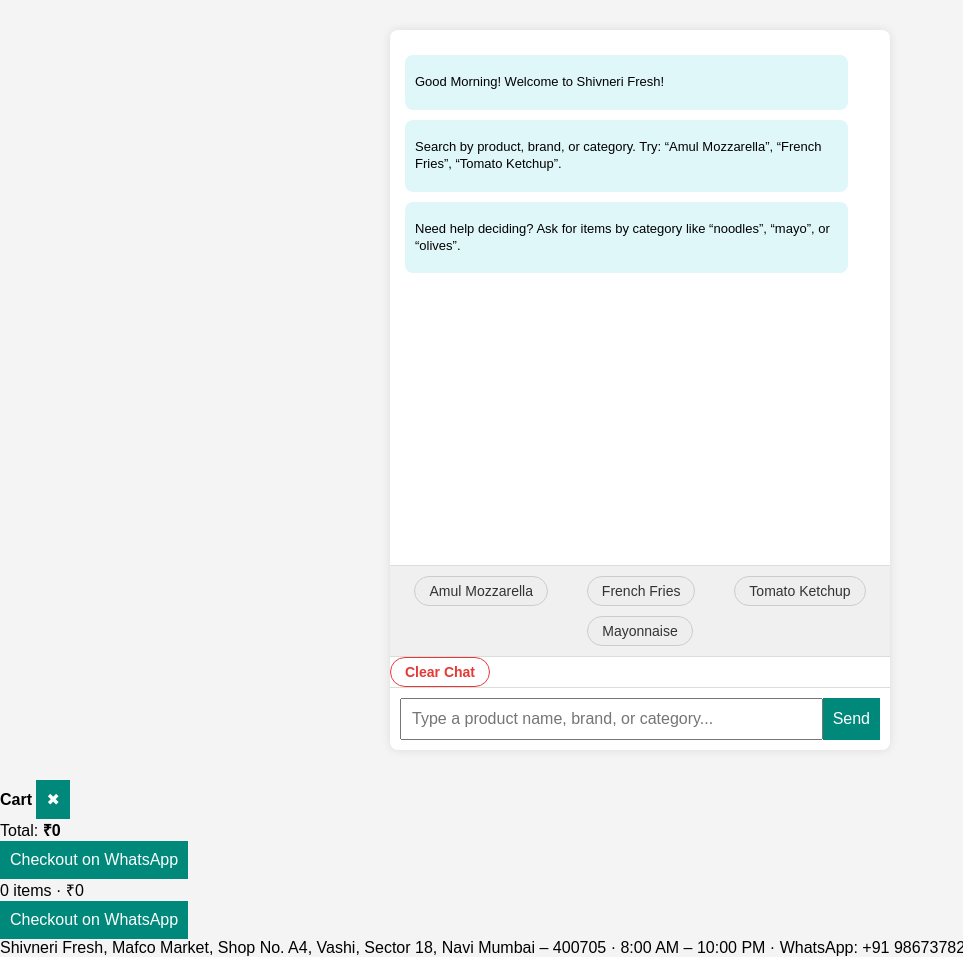
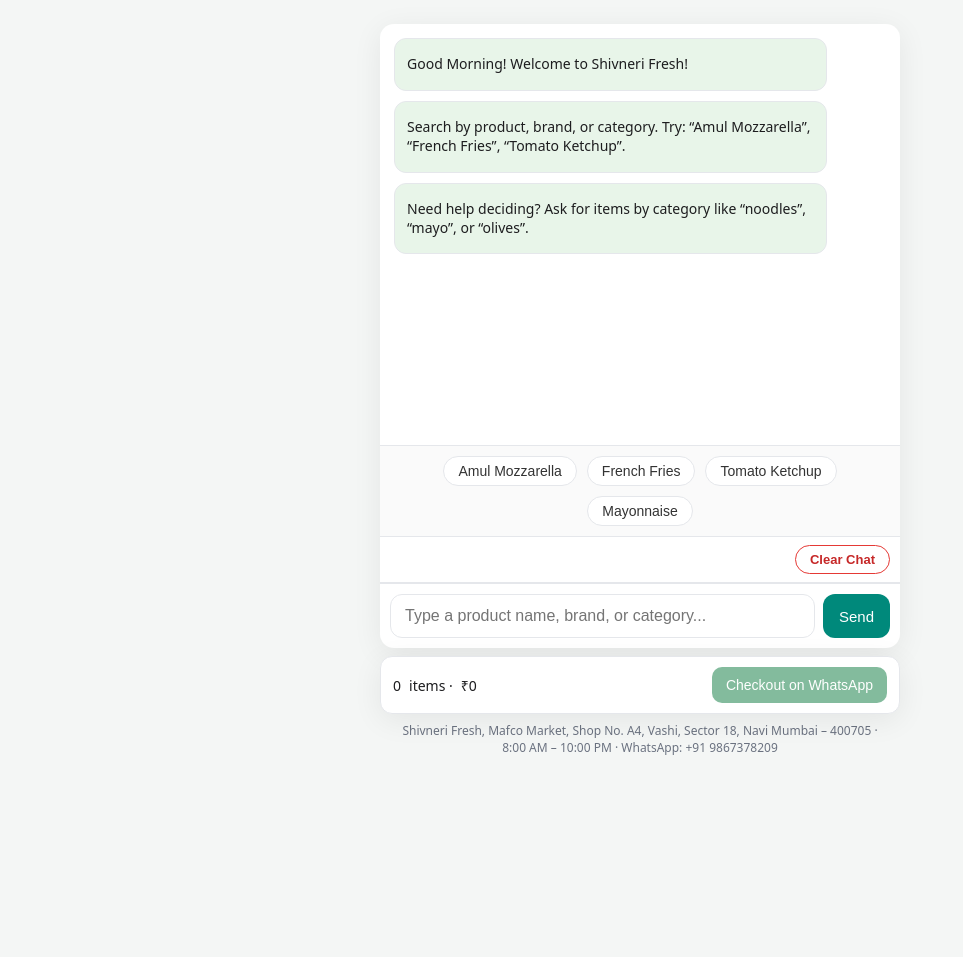
Before and after one commit to ashokaci216/chatbotshivnerifresh, a plain HTML site: page index.html in a window 1280 px wide. Shown: the whole page, without its empty margins (0-963 px from the left). After the commit the page ends 824 px from the top, so only its background shows below. Drawn offline with nearby package versions, Linux system fonts and the light colour scheme.

Commit message:
Update style.css

```diff
--- a/style.css
+++ b/style.css
@@ -1,117 +1,288 @@
+/* ===== Base ===== */
+* { box-sizing: border-box; }
+:root {
+  --brand: #0a7a3d;
+  --brand-2: #00897b;
+  --bg: #f4f6f5;
+  --bot: #e8f5e9;
+  --user: #e3f2fd;
+  --text: #1d1d1f;
+  --muted: #6b7280;
+  --border: #e5e7eb;
+}
+
+html, body { height: 100%; }
 body {
   margin: 0;
-  font-family: Arial, sans-serif;
-  background-color: #f4f4f4;
+  font-family: system-ui, -apple-system, Segoe UI, Roboto, Arial, sans-serif;
+  background-color: var(--bg);
+  color: var(--text);
 }
 
+/* ===== Shell ===== */
 .chat-container {
-  max-width: 500px;
-  margin: 30px auto;
-  background: white;
-  border-radius: 8px;
-  box-shadow: 0 0 10px rgba(0,0,0,0.1);
+  max-width: 520px;
+  height: 78vh;              /* space for checkout bar */
+  margin: 24px auto 8px;
+  background: #fff;
+  border-radius: 14px;
+  box-shadow: 0 6px 30px rgba(0,0,0,0.07);
   display: flex;
   flex-direction: column;
-  height: 90vh;
   overflow: hidden;
 }
 
+/* ===== Messages ===== */
 .messages {
   flex: 1;
-  padding: 15px;
+  padding: 14px;
   overflow-y: auto;
+  display: flex;
+  flex-direction: column;
+  gap: 10px;
+  scroll-behavior: smooth;
+}
+.message {
+  max-width: 88%;
+  border-radius: 12px;
+  padding: 10px 12px;
+  line-height: 1.35;
+  font-size: 14px;
+  border: 1px solid var(--border);
+  word-wrap: break-word;
+}
+.message.bot { background: var(--bot); }
+.message.user { background: var(--user); align-self: flex-end; }
+.message.bot p { margin: 6px 0; }
+.message.bot .tip { color: var(--muted); font-size: 12px; }
+
+/* ===== Result lines / Add to Cart ===== */
+.reply-block {
+  display: grid;
+  gap: 8px;
 }
 
-.message {
-  margin: 10px 0;
+.reply-block .result-line:first-child {
+  margin-top: 6px; /* extra breathing space for the first item */
 }
 
-.bot {
-  background: #e0f7fa;
-  padding: 10px;
-  border-radius: 8px;
-  max-width: 90%;
+.result-line {
+  display: grid;
+  grid-template-columns: 1fr auto;
+  align-items: center;
+  gap: 8px;
+  padding: 8px 10px;
+  background: #fff;
+  border: 1px dashed var(--border);
+  border-radius: 10px;
 }
 
-.user {
-  background: #c8e6c9;
-  padding: 10px;
-  border-radius: 8px;
-  max-width: 90%;
-  align-self: flex-end;
-}
-
-#chat-form {
-  display: flex;
-  padding: 10px;
-  border-top: 1px solid #ddd;
-}
-
-#user-input {
-  flex: 1;
-  padding: 10px;
-  font-size: 16px;
-}
-
-button {
-  padding: 10px;
-  font-size: 16px;
-  background: #00897b;
-  color: white;
-  border: none;
+.result-text b { font-weight: 600; }
+.result-cta .add-btn {
+  padding: 6px 10px;
+  font-size: 13px;
+  border: 1px solid var(--brand);
+  color: #fff;
+  background: var(--brand);
+  border-radius: 10px;
   cursor: pointer;
 }
+.result-cta .add-btn:hover { filter: brightness(0.95); }
+.reply-note { color: var(--muted); font-size: 12px; }
 
-button:hover {
-  background: #00796b;
-}
-
+/* ===== Shortcuts & controls ===== */
 .shortcuts {
   display: flex;
-  justify-content: space-around;
+  justify-content: center;
   flex-wrap: wrap;
+  gap: 10px;
   padding: 10px;
-  gap: 10px;
-  border-top: 1px solid #ddd;
-  border-bottom: 1px solid #ddd;
-  background-color: #f0f0f0;
+  border-top: 1px solid var(--border);
+  border-bottom: 1px solid var(--border);
+  background: #fafafa;
 }
-
 .shortcuts button {
-  background-color: #eeeeee;
+  background: #fff;
   color: #333;
-  border: 1px solid #ccc;
-  border-radius: 20px;
+  border: 1px solid var(--border);
+  border-radius: 999px;
   padding: 6px 14px;
   font-size: 14px;
   cursor: pointer;
 }
+.shortcuts button:hover { background: #f3f4f6; }
 
-.shortcuts button:hover {
-  background-color: #ddd;
+.chat-controls {
+  display: flex;
+  justify-content: flex-end;
+  padding: 8px 10px;
+  border-bottom: 1px solid var(--border);
+}
+.clear-btn {
+  background: #fff;
+  color: #c62828;
+  font-weight: 600;
+  border: 1px solid #e53935;
+  border-radius: 999px;
+  padding: 6px 14px;
+  font-size: 13px;
+  cursor: pointer;
+}
+.clear-btn:hover { background: #ffecec; }
+.hidden { display: none; }
+
+/* ===== Input area ===== */
+#chat-form {
+  display: grid;
+  grid-template-columns: 1fr auto;
+  gap: 8px;
+  padding: 10px;
+  border-top: 1px solid var(--border);
+}
+#user-input {
+  padding: 12px 14px;
+  font-size: 16px;
+  border: 1px solid var(--border);
+  border-radius: 12px;
+  outline: none;
+}
+#user-input:focus {
+  border-color: var(--brand-2);
+  box-shadow: 0 0 0 3px rgba(0,137,123,0.15);
+}
+#chat-form button[type="submit"] {
+  padding: 12px 16px;
+  font-size: 15px;
+  background: var(--brand-2);
+  color: #fff;
+  border: none;
+  border-radius: 12px;
+  cursor: pointer;
+}
+#chat-form button[type="submit"]:hover { filter: brightness(0.95); }
+
+/* ===== Checkout bar ===== */
+.checkout-bar {
+  position: sticky;
+  bottom: 0;
+  left: 0;
+  right: 0;
+  max-width: 520px;
+  margin: 0 auto;
+  background: #ffffff;
+  border: 1px solid var(--border);
+  border-radius: 12px;
+  padding: 10px 12px;
+  display: grid;
+  grid-template-columns: 1fr auto;
+  align-items: center;
+  gap: 10px;
+  box-shadow: 0 6px 30px rgba(0,0,0,0.07);
 }
 
-.clear-btn {
-  background-color: #ffffff !important;
-  color: #e53935 !important;
-  font-weight: bold !important;
-  border: 1px solid #e53935 !important;
-  border-radius: 20px !important;
-  padding: 6px 14px !important;
-  font-size: 14px !important;
-  cursor: pointer !important;
+.checkout-bar .cart-info {
+  font-size: 14px;
+  color: var(--text);
+  display: flex;
+  align-items: center;
+  gap: 8px;          /* amount ↔ ❌ space */
+  white-space: nowrap; /* keep amount + ❌ on one line */
 }
 
-.clear-btn:hover {
-  background-color: #ffe5e5 !important;
+.checkout-bar button {
+  background: var(--brand);
+  color: #fff;
+  border: none;
+  border-radius: 10px;
+  padding: 10px 14px;
+  font-size: 14px;
+  cursor: pointer;
 }
 
-.hidden {
-  display: none;
+.delete-btn {
+  background: none;
+  border: none;
+  color: #e53935;   /* red */
+  font-size: 18px;
+  line-height: 1;
+  margin-left: 2px; /* right after amount */
+  padding: 2px 4px;
+  border-radius: 6px;
+  cursor: pointer;
+  display: inline-flex;       /* better tap target */
+  align-items: center;
+  justify-content: center;
+  min-width: 28px;            /* comfy hit area */
+  min-height: 28px;
+  appearance: none;
+  transition: transform .15s ease;
+}
+.delete-btn:hover { transform: scale(1.15); }
+.delete-btn:active { transform: scale(0.92); }
+.delete-btn:focus { outline: 2px solid #ffcccc; outline-offset: 2px; }
+
+.checkout-bar button[disabled] { opacity: 0.5; cursor: not-allowed; }
+
+/* Make summary tappable to open drawer */
+.checkout-bar .cart-info { cursor: pointer; }
+.checkout-bar .cart-info:hover { opacity: .95; }
+
+/* Mini-cart drawer */
+.mini-cart { position: fixed; inset: 0; display: none; background: rgba(0,0,0,.25); z-index: 50; }
+.mini-cart.show { display: block; }
+
+.mini-panel {
+  position: absolute; left: 0; right: 0; bottom: 0; margin: 0 auto; max-width: 520px;
+  background: #fff; border-top-left-radius: 14px; border-top-right-radius: 14px;
+  box-shadow: 0 -8px 30px rgba(0,0,0,.12); padding: 10px 12px; animation: rise .18s ease;
+}
+@keyframes rise { from { transform: translateY(12px); opacity:.8 } to { transform:none; opacity:1 } }
+
+.mini-head { display:flex; align-items:center; justify-content:space-between; padding-bottom:6px; border-bottom:1px solid var(--border); }
+.mini-close { background:none; border:none; font-size:20px; cursor:pointer; color:#e53935; }
+
+.mini-lines { display:grid; gap:8px; padding:10px 0; max-height:45vh; overflow:auto; }
+.mini-line {
+  display:grid; grid-template-columns: 1fr auto auto auto; gap:8px; align-items:center;
+  border:1px dashed var(--border); border-radius:10px; padding:8px 10px;
+}
+.mini-name { font-weight:600; }
+
+.qty { display:inline-flex; border:1px solid var(--border); border-radius:999px; overflow:hidden; }
+.qty button { background:#fff; border:0; padding:4px 10px; cursor:pointer; font-size:16px; }
+.qty span { min-width:28px; text-align:center; padding:4px 6px; }
+
+.mini-price { font-weight:600; }
+
+.mini-remove { background:none; border:none; color:#e53935; font-size:18px; cursor:pointer; }
+.mini-remove:hover { transform: scale(1.05); }
+
+.mini-foot { display:flex; align-items:center; justify-content:space-between; border-top:1px solid var(--border); padding-top:8px; }
+.mini-wa { background: var(--brand); color:#fff; border:none; border-radius:10px; padding:10px 14px; cursor:pointer; }
+
+/* ===== Footer ===== */
+.store-info {
+  max-width: 520px;
+  margin: 8px auto 20px;
+  text-align: center;
+  color: var(--muted);
+  font-size: 12px;
+  padding: 0 12px;
 }
 
-.message.bot {
-  font-size: 13px;
-  padding: 6px 10px;
-  line-height: 1.3;
+/* ===== Mobile ===== */
+@media (max-width: 560px) {
+  .chat-container { height: 82vh; margin: 8px; }
+  .message { font-size: 13px; }
 }
+
+/* Scrollbar (WebKit) */
+.messages::-webkit-scrollbar { width: 8px; }
+.messages::-webkit-scrollbar-thumb { background: #d1d5db; border-radius: 999px; }
+.messages::-webkit-scrollbar-track { background: transparent; }
+
+/* Optional: Firefox support */
+.messages {
+  scrollbar-width: thin;
+  scrollbar-color: #d1d5db transparent;
+}
```
